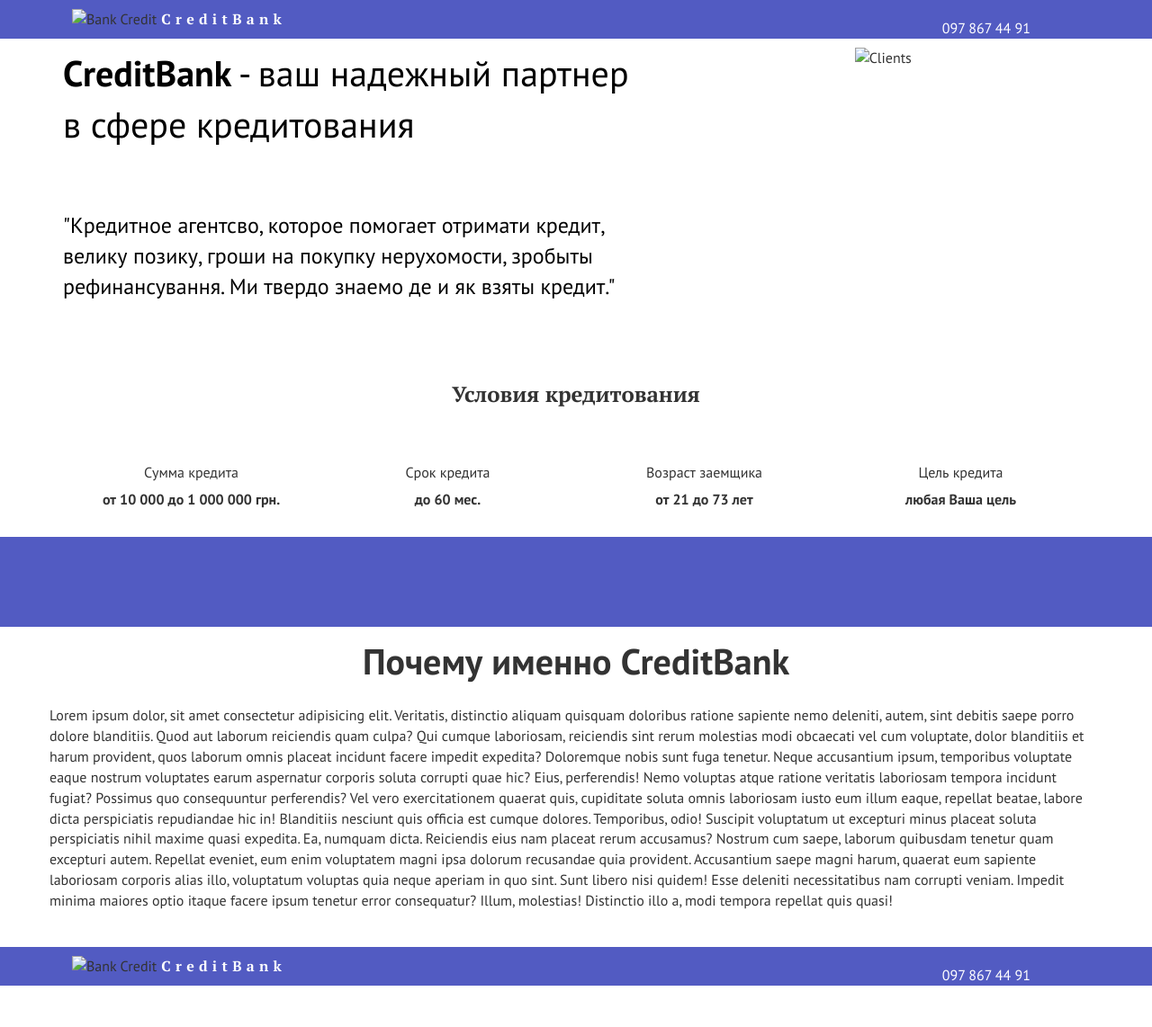
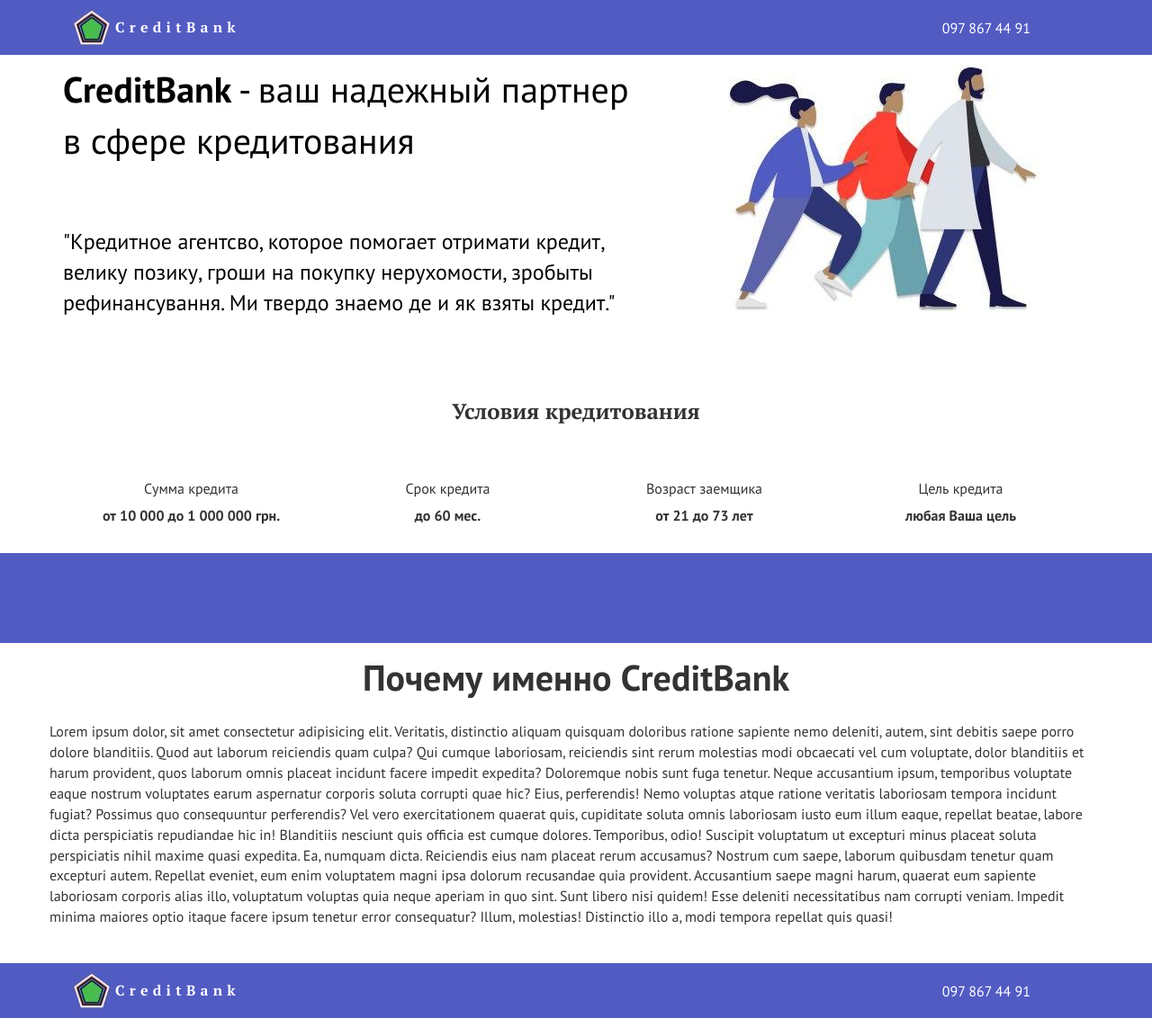
Before and after one commit to ReznichenkoSergey/CreditBank, a website: page index.html in a window 1280 px wide. Shown: the whole page at 90% size. Before the commit the page ends 1106 px from the top, so only its background shows below. Drawn offline with nearby package versions, Linux system fonts and the light colour scheme; the site is published under a folder, as on GitHub Pages, so addresses that start at the root find nothing.

Commit message:
Image fixed

```diff
--- a/index.html
+++ b/index.html
@@ -19,7 +19,7 @@
     <div class="header-container row">
       <div class="container">
         <div class="header-logo col-md-6 col-xs-6">
-          <img class="header-logo__image" src="/assets/img/logo.png" alt="Bank Credit">
+          <img class="header-logo__image" src="./assets/img/logo.png" alt="Bank Credit">
           <strong class="header-logo__title">CreditBank</strong>
         </div>
         <div class="header-phone col-md-6 col-xs-6">
@@ -40,7 +40,7 @@
           <strong>взяты кредит</strong>."</p>
       </div>
       <div class="description-logo col-md-5">
-        <img src="/assets/img/people.png" alt="Clients">
+        <img src="./assets/img/people.png" alt="Clients">
       </div>
     </div>
   </article>
@@ -134,7 +134,7 @@
     <div class="header-container row">
       <div class="container">
         <div class="header-logo col-md-6 col-xs-6">
-          <img class="header-logo__image" src="/assets/img/logo.png" alt="Bank Credit">
+          <img class="header-logo__image" src="./assets/img/logo.png" alt="Bank Credit">
           <strong class="header-logo__title">CreditBank</strong>
         </div>
         <div class="header-phone col-md-6 col-xs-6">
```
